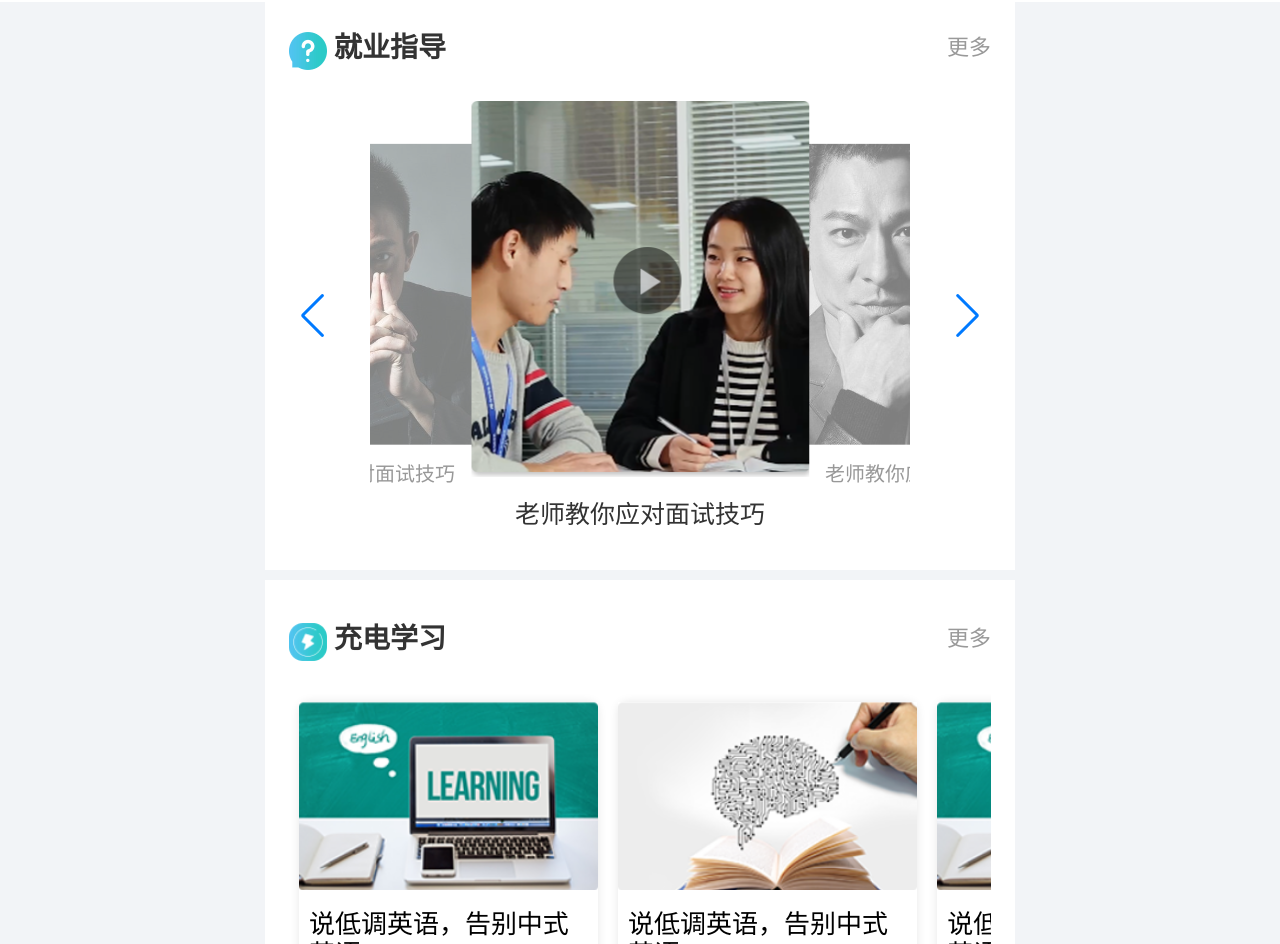
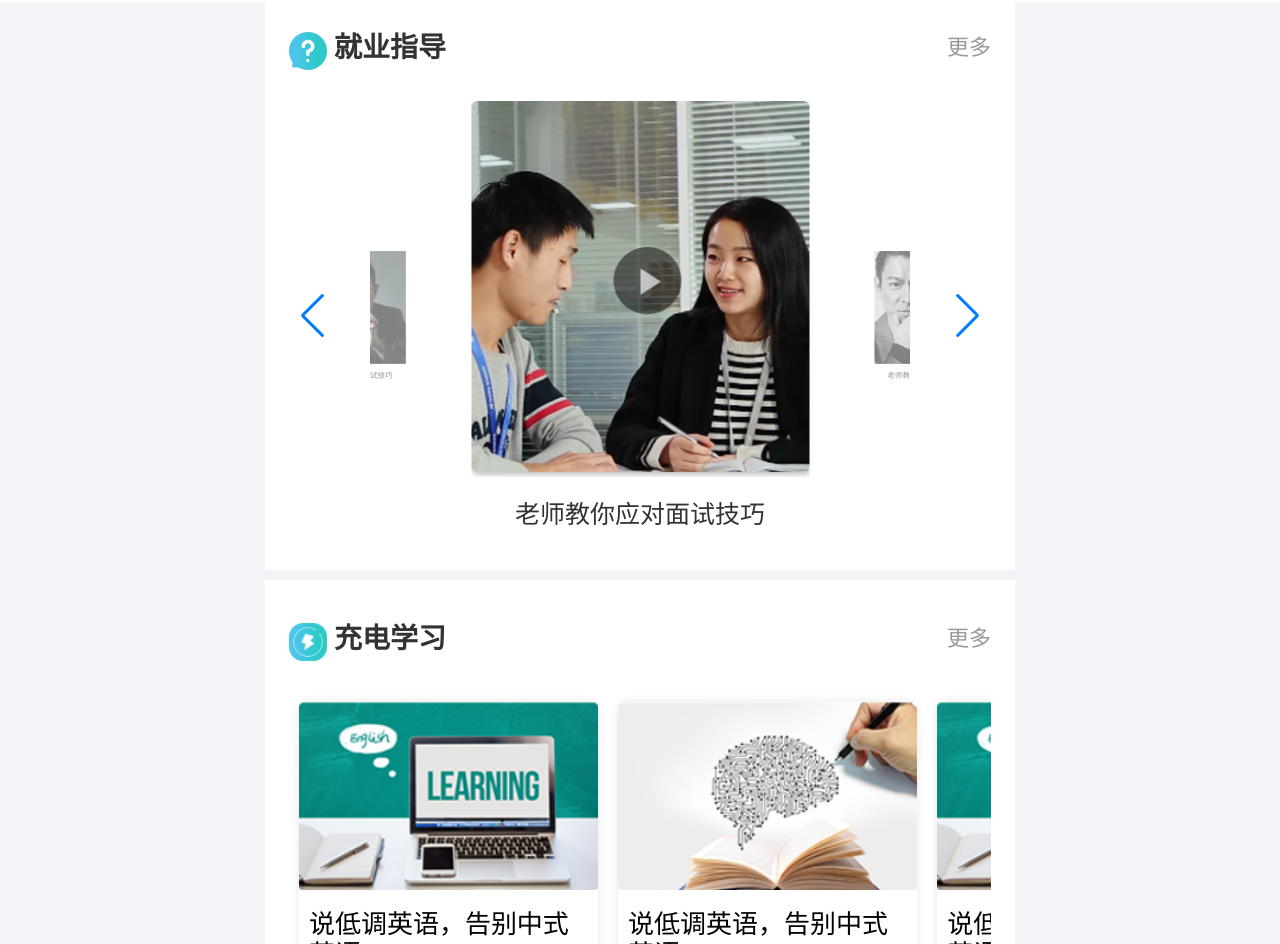
Before and after one commit to mochabohe/mocha.github.io, a plain HTML site: page index.html in a window 1280 px wide. Shown: the part 798-1742 px from the top of the page. Drawn offline with Linux system fonts and the light colour scheme; files whose address does not match are found by name.

Commit message:
Update index.css

```diff
--- a/css/index.css
+++ b/css/index.css
@@ -113,7 +113,7 @@ a {
   -webkit-align-items: center;
   align-items: center;
   transition: 300ms;
-  transform: scale(0.8);
+  transform: scale(0.3);
   opacity: 0.5;
 }
 .get_job_focus .swiper-slide a {
```
